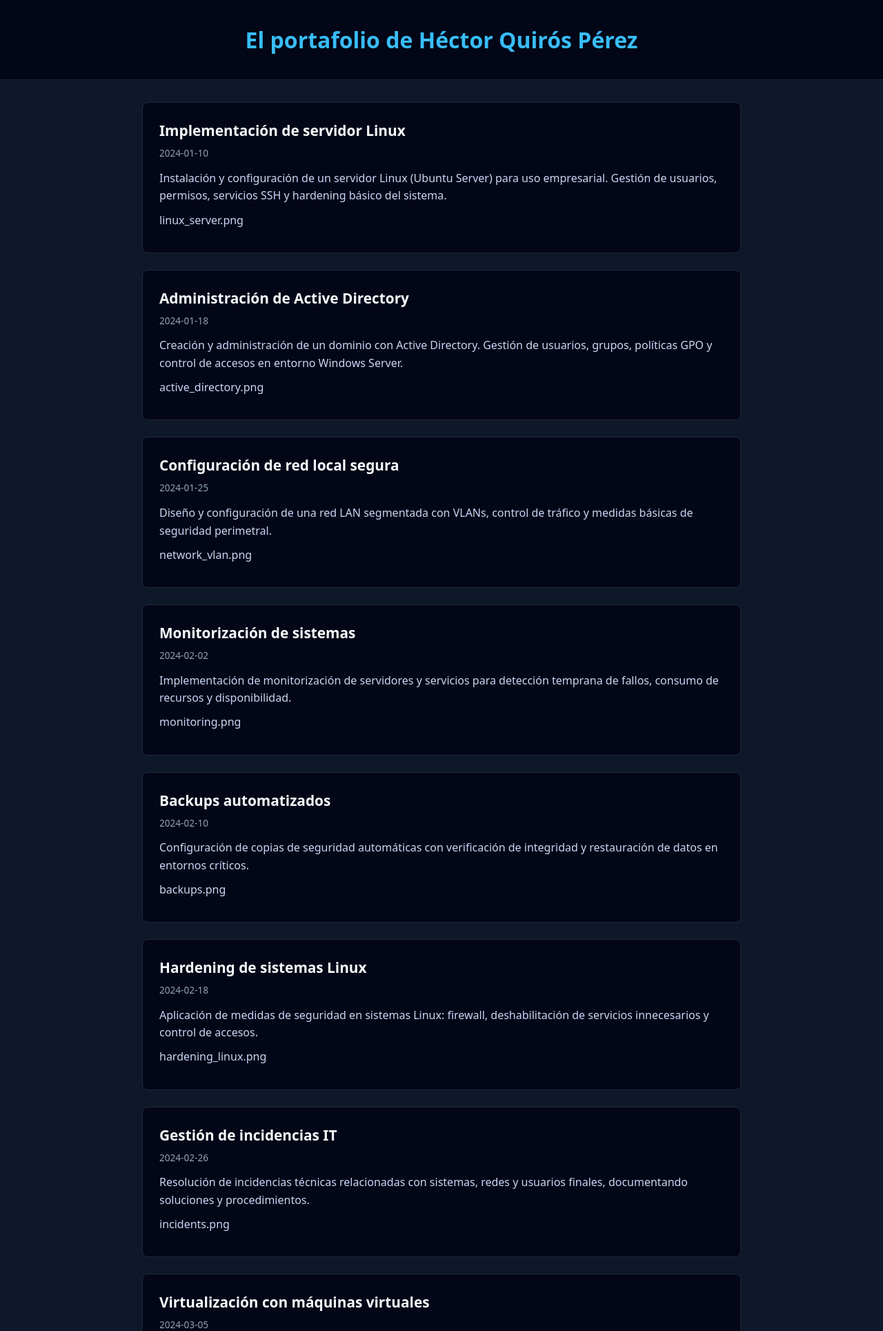
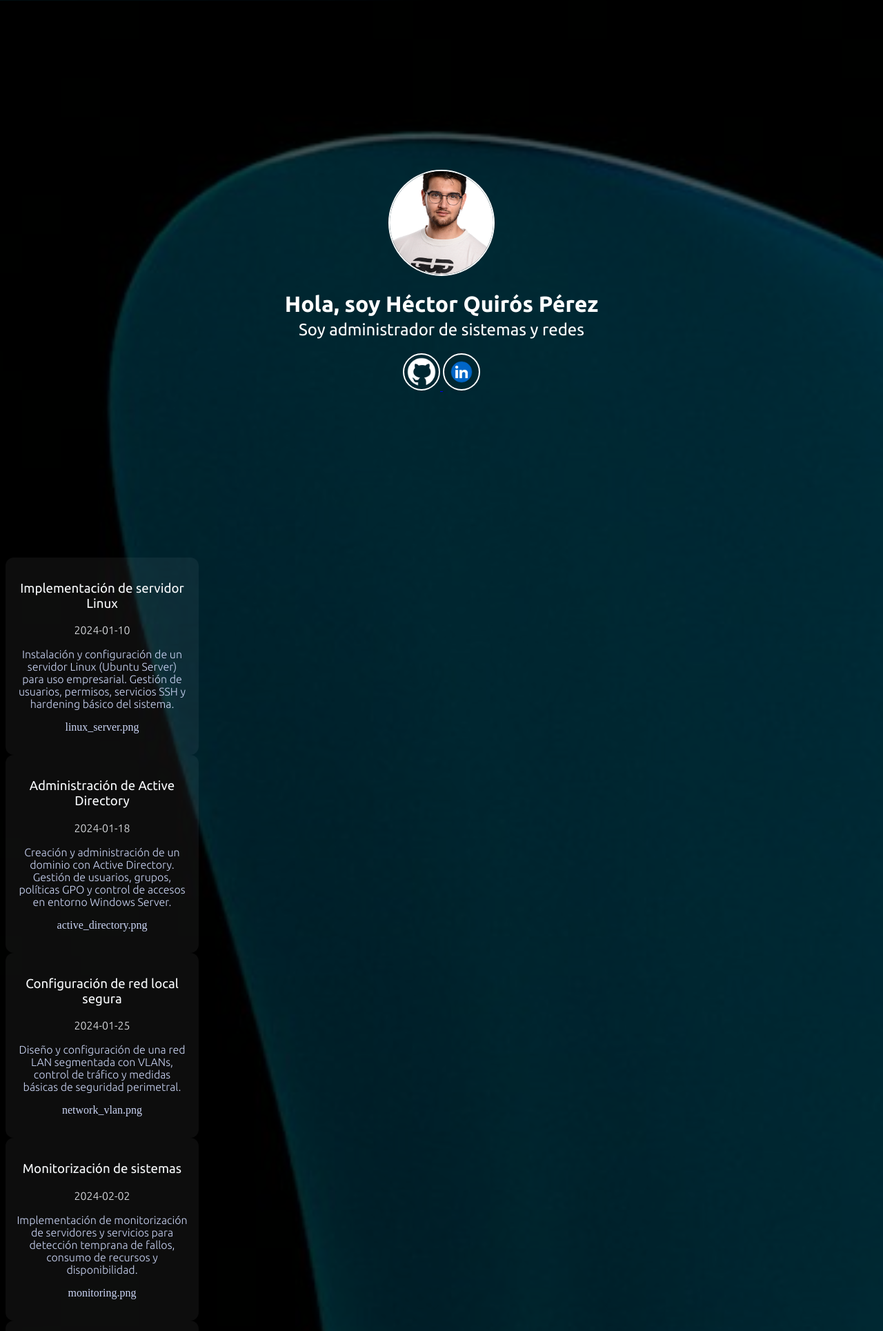
Before and after one commit to RepJungla/Python-2, a Flask app: page / in a window 1280 px wide. Shown: the top 1929 px of the page at 69% size. Run offline with Flask 3, Linux system fonts and the light colour scheme; data comes from the database, SQL or seed files in the repository.

Commit message:
Actualización portafolio

```diff
--- a/006-Ejercicio portafolio/static/estilo.css
+++ b/006-Ejercicio portafolio/static/estilo.css
@@ -1,80 +1,132 @@
-/* Reset básico */
-* {
-    margin: 0;
-    padding: 0;
-    box-sizing: border-box;
-    font-family: system-ui, -apple-system, BlinkMacSystemFont, "Segoe UI", sans-serif;
+body {
+    background:
+    linear-gradient(
+      rgba(0,0,0,0.6),
+      rgba(0,0,0,0.6)
+    ),
+    url("fondo.jfif");
+
+  background-size: cover;
+  background-position: center;
   }
 
-  /* Cuerpo */
-  body {
-    background-color: #0f172a; /* azul muy oscuro */
-    color: #e5e7eb;
-    line-height: 1.6;
+  .ubuntu-light {
+    font-family: "Ubuntu", sans-serif;
+    font-weight: 300;
+    font-style: normal;
   }
 
-  /* Cabecera */
-  header {
-    background-color: #020617;
-    padding: 2rem;
-    border-bottom: 1px solid #1e293b;
+  .ubuntu-regular {
+    font-family: "Ubuntu", sans-serif;
+    font-weight: 400;
+    font-style: normal;
   }
 
-  header h1 {
-    font-size: 2rem;
-    text-align: center;
-    color: #38bdf8; /* azul técnico */
+  .ubuntu-medium {
+    font-family: "Ubuntu", sans-serif;
+    font-weight: 500;
+    font-style: normal;
   }
 
-  /* Contenido principal */
-  main {
-    max-width: 900px;
-    margin: 2rem auto;
-    padding: 0 1rem;
-    display: grid;
-    gap: 1.5rem;
+  .ubuntu-bold {
+    font-family: "Ubuntu", sans-serif;
+    font-weight: 700;
+    font-style: normal;
   }
 
-  /* Tarjetas de proyectos */
-  article {
-    background-color: #020617;
-    border: 1px solid #1e293b;
-    border-radius: 8px;
-    padding: 1.5rem;
-    transition: transform 0.2s ease, box-shadow 0.2s ease;
+  .ubuntu-light-italic {
+    font-family: "Ubuntu", sans-serif;
+    font-weight: 300;
+    font-style: italic;
   }
 
-  article:hover {
-    transform: translateY(-4px);
-    box-shadow: 0 10px 25px rgba(0, 0, 0, 0.4);
+  .ubuntu-regular-italic {
+    font-family: "Ubuntu", sans-serif;
+    font-weight: 400;
+    font-style: italic;
   }
 
-  /* Título del proyecto */
-  article h3 {
-    font-size: 1.3rem;
-    margin-bottom: 0.3rem;
-    color: #f8fafc;
+  .ubuntu-medium-italic {
+    font-family: "Ubuntu", sans-serif;
+    font-weight: 500;
+    font-style: italic;
   }
 
-  /* Fecha */
-  article time {
-    display: block;
-    font-size: 0.85rem;
-    color: #94a3b8;
-    margin-bottom: 0.8rem;
+  .ubuntu-bold-italic {
+    font-family: "Ubuntu", sans-serif;
+    font-weight: 700;
+    font-style: italic;
+  }
+.contenedor {
+    min-height: 100vh;      /*VERTICAL HEIGHT*/
+    display: flex;
+    justify-content: center;
+    align-items: center;
+
+}
+
+.texto h1 {
+    margin-bottom: 5px;
+    font-weight: bold;
   }
 
-  /* Descripción */
-  article p {
-    margin-bottom: 0.6rem;
-    color: #cbd5f5;
+.texto h2 {
+    margin-top: 0;
   }
 
-  /* Footer */
-  footer {
+h1,h2 {
+    color: white;
+}
+.logo {
+    width: 50px;
+    height: 50px;
+    border-radius: 50%;
+    border: 2px solid white;
+    transition: transform 0.2s ease;    /*HACE MAS GRANDE LA FOTO AL PASAR EL CURSOR POR ENCIMA*/
+    cursor: pointer;
+}
+
+.logo:hover {
+    transform: scale(1.15);
+    filter: brightness(1.2);
+}
+
+.fotopropia {
+    width: 150px;               /*Tamaño de la imagen*/
+    height: 150px;              /*Mismo valor para que sea circular*/
+    border-radius: 50%;         /*circulo perfecto*/
+    object-fit: cover;          /*recorta bien la imagen*/
+    border: 2px solid white
+}
+
+.cabecera {
+    display: flex;
+    flex-direction: column;     /*Uno debajo del otro*/
+    align-items: center;
+    justify-content: center;
     text-align: center;
-    padding: 1.5rem;
-    color: #64748b;
-    font-size: 0.85rem;
-    border-top: 1px solid #1e293b;
+
+}
+
+.pieza {
+    background-color: rgba(255, 255, 255, 0.05); /* oscuro transparente */
+    color: #e5e7eb; /* gris claro */
+    border-radius: 12px;
+    padding: 15px;
+    width: 250px;
+    text-align: center;
+    transition: transform 0.3s ease, box-shadow 0.3s ease;
+
   }
+
+  .pieza h3 {
+    color: #f8fafc; /* casi blanco */
+  }
+
+  .pieza p {
+    color: #cbd5f5; /* gris claro */
+  }
+
+  .pieza .fecha {
+    color: #94a3b8; /* gris azulado */
+  }
--- a/006-Ejercicio portafolio/templates/portafolio.html
+++ b/006-Ejercicio portafolio/templates/portafolio.html
@@ -1,20 +1,42 @@
 <!doctype html>
 <html>
+
   <head>
     <title>El portafolio de Héctor Quirós Pérez</title>
     <meta charset="utf-8">
     <link rel="stylesheet" href="static/estilo.css">
+    <link rel="preconnect" href="https://fonts.googleapis.com">
+    <link rel="preconnect" href="https://fonts.gstatic.com" crossorigin>
+    <link href="https://fonts.googleapis.com/css2?family=Oswald:wght@200..700&family=Ubuntu:ital,wght@0,300;0,400;0,500;0,700;1,300;1,400;1,500;1,700&display=swap" rel="stylesheet">
   </head>
+
   <body>
-    <header>
-      <h1>El portafolio de Héctor Quirós Pérez</h1>
+    <div class="contenedor">
+      <header>
+          <div class="cabecera">
+          <img src="static/fotopropia.jpg" class="fotopropia">
+            <div class="texto">
+          <h1 class="ubuntu-regular">Hola, soy Héctor Quirós Pérez</h1>
+          <h2 class="ubuntu-regular">Soy administrador de sistemas y redes</h2>
+            </div>
+
+            <div class="logos">
+              <a href="https://github.com/RepJungla" target="_blank">
+                <img src="static/github.png" class= "logo" alt="logogithub">
+              </a>
+              <a href="https://es.linkedin.com/in/h%C3%A9ctor-quir%C3%B3s-p%C3%A9rez-a8a136398" target="_blank">
+                <img src="static/linkedin.webp" class= "logo" alt="logolinkedn">
+              </a>
+            </div>
+          </div>
+    </div>
     </header>
     <main>
       {% for pieza in datos %}
-        <article>
-          <h3>{{pieza.titulo}}</h3>
-          <time>{{pieza.fecha}}</time>
-          <p>{{pieza.descripcion}}</p>
+        <article class="pieza">
+          <h3 class="ubuntu-regular">{{pieza.titulo}}</h3>
+          <time class="ubuntu-light">{{pieza.fecha}}</time>
+          <p class="ubuntu-light">{{pieza.descripcion}}</p>
           <p>{{pieza.imagen}}</p>
         </article>
       {% endfor %}
```
Also changed, not shown: 006-Ejercicio portafolio/static/estilo1.css (added, +80 -0 lines), 006-Ejercicio portafolio/static/fondo.jfif (added), 006-Ejercicio portafolio/static/fotopropia.jpg (added), 006-Ejercicio portafolio/static/github.png (added), 006-Ejercicio portafolio/static/linkedin.webp (added).
